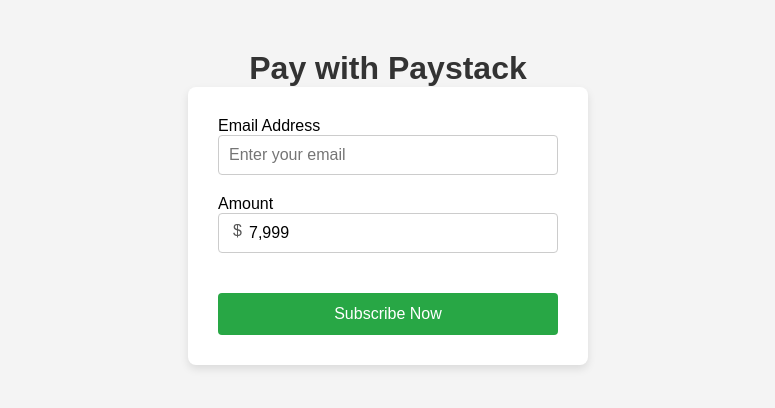
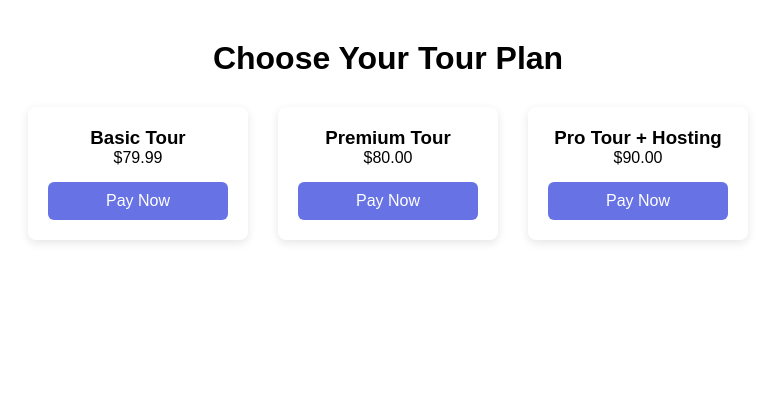
Before and after one commit to okunadeAdeola/second-buyer, a React (Vite) app: page /partpay in a window 1280 px wide. Shown: the top 408 px of the page, without its empty margins (252-1027 px from the left). Built offline with nearby package versions, Linux system fonts and the light colour scheme.

Commit message:
first commit

```diff
--- a/src/components/PartPay.jsx
+++ b/src/components/PartPay.jsx
@@ -1,69 +1,48 @@
-import React, { useState } from "react";
+import React from 'react';
+import axios from 'axios';
 
-const PaystackPaymentForm = () => {
-  const [email, setEmail] = useState("");
-  const [amount, setAmount] = useState("7,999"); // $3,999
+const products = [
+  { name: 'Basic Tour', price: 7999, quantity: 1 },
+  { name: 'Premium Tour', price: 8000, quantity: 1 },
+  { name: 'Pro Tour + Hosting', price: 9000, quantity: 1 },
+];
 
-  const goToPayments = () => {
-    if (!email || !amount) {
-      alert("Please enter a valid email.");
-      return;
+const StripePayment = () => {
+  const handlePayment = async (product) => {
+    try {
+      const res = await axios.post('https://buyer-backend-1.onrender.com/create-checkout-session', {
+        items: [product],
+      });
+      window.location.href = res.data.url;
+    } catch (error) {
+      console.error('Payment error:', error);
+      alert('Failed to start payment. Please try again.');
     }
-
-    const handler = window.PaystackPop.setup({
-      key: import.meta.env.VITE_APP_PAYSTACK_KEY,
-      email: email,
-      amount: parseFloat(amount) * 100, // amount in kobo
-      currency: 'NGN',
-      callback: function (response) {
-        alert('Payment complete! Reference: ' + response.reference);
-      },
-      onClose: function () {
-        alert('Transaction was not completed, window closed.');
-      },
-    });
-
-    handler.openIframe();
   };
 
   return (
-    <div style={styles.body}>
-      <h1 style={styles.h1}>Pay with Paystack</h1>
-      <div id="paymentForm" style={styles.paymentForm}>
-        <label htmlFor="email">Email Address</label>
-        <input
-          type="email"
-          id="email-address"
-          value={email}
-          onChange={(e) => setEmail(e.target.value)}
-          placeholder="Enter your email"
-          style={styles.input}
-        />
-
-        <label htmlFor="amount">Amount</label>
-        <div style={styles.amountWrapper}>
-          <span style={styles.dollar}>$</span>
-          <input
-            type="text"
-            id="amount"
-            value={amount}
-            readOnly
-            style={{ ...styles.input, paddingLeft: "30px" }}
-          />
-        </div>
-
-        <button onClick={goToPayments} style={styles.button}>
-          Subscribe Now
-        </button>
+    <div style={styles.container}>
+      <h1>Choose Your Tour Plan</h1>
+      <div style={styles.products}>
+        {products.map((product, idx) => (
+          <div key={idx} style={styles.card}>
+            <h3>{product.name}</h3>
+            <p>${(product.price / 100).toFixed(2)}</p>
+            <button onClick={() => handlePayment(product)} style={styles.button}>
+              Pay Now
+            </button>
+          </div>
+        ))}
       </div>
 
-      {/* Custom focus styles for inputs */}
+      {/* Responsive styles */}
       <style>
         {`
-          #email-address:focus,
-          #amount:focus {
-            outline: none;
-            border-color: #888;
+          @media (max-width: 768px) {
+            .products-wrapper {
+              flex-direction: column;
+              align-items: center;
+            }
           }
         `}
       </style>
@@ -72,63 +51,38 @@
 };
 
 const styles = {
-  body: {
-    fontFamily: "Arial, sans-serif",
-    backgroundColor: "#f4f4f4",
-    margin: 0,
-    padding: 0,
-    minHeight: "100vh",
-    overflow: "hidden",
-    boxSizing: "border-box",
+  container: {
+    padding: '40px 20px',
+    fontFamily: 'Arial, sans-serif',
+    textAlign: 'center',
   },
-  h1: {
-    textAlign: "center",
-    color: "#333",
-    marginTop: "50px",
+  products: {
+    display: 'flex',
+    flexWrap: 'wrap',          // <-- allow wrapping on small screens
+    justifyContent: 'center',
+    gap: '30px',
+    marginTop: '30px',
   },
-  paymentForm: {
-    width: "400px",
-    margin: "0 auto",
-    padding: "30px",
-    backgroundColor: "white",
-    boxShadow: "0 4px 8px rgba(0, 0, 0, 0.1)",
-    borderRadius: "8px",
-    boxSizing: "border-box",
-  },
-  input: {
-    width: "100%",
-    padding: "10px",
-    marginBottom: "20px",
-    border: "1px solid #ccc",
-    borderRadius: "4px",
-    fontSize: "16px",
-    boxSizing: "border-box",
-    borderOutline: 'none', // This line has no effect but left untouched as requested
-  },
-  amountWrapper: {
-    position: "relative",
-    marginBottom: "20px",
-  },
-  dollar: {
-    position: "absolute",
-    top: "30%",
-    left: "15px",
-    transform: "translateY(-50%)",
-    fontSize: "16px",
-    color: "#555",
+  card: {
+    backgroundColor: '#fff',
+    padding: '20px',
+    borderRadius: '8px',
+    boxShadow: '0 3px 10px rgba(0,0,0,0.1)',
+    width: '100%',
+    maxWidth: '220px',         // <-- make width flexible
+    boxSizing: 'border-box',
   },
   button: {
-    width: "100%",
-    padding: "12px",
-    backgroundColor: "#28a745",
-    color: "white",
-    fontSize: "16px",
-    border: "none",
-    borderRadius: "4px",
-    cursor: "pointer",
-    transition: "background-color 0.3s ease",
-    boxSizing: "border-box",
+    marginTop: '15px',
+    padding: '10px',
+    width: '100%',
+    fontSize: '16px',
+    backgroundColor: '#6772e5',
+    color: 'white',
+    border: 'none',
+    borderRadius: '6px',
+    cursor: 'pointer',
   },
 };
 
-export default PaystackPaymentForm;
+export default StripePayment;
--- a/src/components/Payment.jsx
+++ b/src/components/Payment.jsx
@@ -1,88 +1,184 @@
+// import React from 'react';
+// import axios from 'axios';
+
+// const products = [
+//   { name: 'Basic Tour', price: 3000, quantity: 1 },
+//   { name: 'Premium Tour', price: 3500, quantity: 1 },
+//   { name: 'Pro Tour + Hosting', price: 4000, quantity: 1 },
+// ];
+
+// const StripePayment = () => {
+//   const handlePayment = async (product) => {
+//     try {
+//       const res = await axios.post('https://buyer-backend-1.onrender.com/create-checkout-session', {
+//         items: [product],
+//       });
+//       window.location.href = res.data.url;
+//     } catch (error) {
+//       console.error('Payment error:', error);
+//       alert('Failed to start payment. Please try again.');
+//     }
+//   };
+
+//   return (
+//     <div style={styles.container}>
+//       <h1>Choose Your Tour Plan</h1>
+//       <div style={styles.products}>
+//         {products.map((product, idx) => (
+//           <div key={idx} style={styles.card}>
+//             <h3>{product.name}</h3>
+//             <p>${(product.price).toFixed(2)}</p>
+//             <button onClick={() => handlePayment(product)} style={styles.button}>
+//               Pay Now
+//             </button>
+//           </div>
+//         ))}
+//       </div>
+
+//       {/* Responsive styles */}
+//       <style>
+//         {`
+//           @media (max-width: 768px) {
+//             .products-wrapper {
+//               flex-direction: column;
+//               align-items: center;
+//             }
+//           }
+//         `}
+//       </style>
+//     </div>
+//   );
+// };
+
+// const styles = {
+//   container: {
+//     padding: '40px 20px',
+//     fontFamily: 'Arial, sans-serif',
+//     textAlign: 'center',
+//   },
+//   products: {
+//     display: 'flex',
+//     flexWrap: 'wrap',          // <-- allow wrapping on small screens
+//     justifyContent: 'center',
+//     gap: '30px',
+//     marginTop: '30px',
+//   },
+//   card: {
+//     backgroundColor: '#fff',
+//     padding: '20px',
+//     borderRadius: '8px',
+//     boxShadow: '0 3px 10px rgba(0,0,0,0.1)',
+//     width: '100%',
+//     maxWidth: '220px',         // <-- make width flexible
+//     boxSizing: 'border-box',
+//   },
+//   button: {
+//     marginTop: '15px',
+//     padding: '10px',
+//     width: '100%',
+//     fontSize: '16px',
+//     backgroundColor: '#6772e5',
+//     color: 'white',
+//     border: 'none',
+//     borderRadius: '6px',
+//     cursor: 'pointer',
+//   },
+// };
+
+// export default StripePayment;
 import React from 'react';
-import axios from 'axios';
 
 const products = [
-  { name: 'Basic Tour', price: 4900, quantity: 1 },
-  { name: 'Premium Tour', price: 9900, quantity: 1 },
-  { name: 'Pro Tour + Hosting', price: 14900, quantity: 1 },
+  {
+    name: 'Basic Tour',
+    price: '$3,999',
+    url: 'https://buy.stripe.com/test_example1'
+  },
+  {
+    name: 'Premium Tour',
+    price: '$7,999',
+    url: 'https://buy.stripe.com/test_example2'
+  },
+  {
+    name: 'Enterprise',
+    price: '$14,999',
+    url: 'https://buy.stripe.com/test_example3'
+  }
 ];
 
-const StripePayment = () => {
-  const handlePayment = async (product) => {
-    try {
-      const res = await axios.post('https://buyer-backend-1.onrender.com/create-checkout-session', {
-        items: [product],
-      });
-      window.location.href = res.data.url;
-    } catch (error) {
-      console.error('Payment error:', error);
-      alert('Failed to start payment. Please try again.');
-    }
-  };
-
+const Payment = () => {
   return (
     <div style={styles.container}>
-      <h1>Choose Your Tour Plan</h1>
-      <div style={styles.products}>
-        {products.map((product, idx) => (
-          <div key={idx} style={styles.card}>
-            <h3>{product.name}</h3>
-            <p>${(product.price / 100).toFixed(2)}</p>
-            <button onClick={() => handlePayment(product)} style={styles.button}>
-              Pay Now
-            </button>
+      <h2 style={styles.title}>Choose Your Plan</h2>
+      <p style={styles.subtitle}>Select the package that fits your needs</p>
+      <div style={styles.grid}>
+        {products.map((product, index) => (
+          <div key={index} style={styles.card}>
+            <h3 style={styles.cardTitle}>{product.name}</h3>
+            <p style={styles.cardPrice}>{product.price}</p>
+            <a href={product.url} target="_blank" rel="noopener noreferrer">
+              <button style={styles.button}>Subscribe Now</button>
+            </a>
           </div>
         ))}
       </div>
-
-      {/* Responsive styles */}
-      <style>
-        {`
-          @media (max-width: 768px) {
-            .products-wrapper {
-              flex-direction: column;
-              align-items: center;
-            }
-          }
-        `}
-      </style>
     </div>
   );
 };
 
 const styles = {
   container: {
-    padding: '40px 20px',
-    fontFamily: 'Arial, sans-serif',
+    padding: '60px 20px',
+    fontFamily: `'Segoe UI', Tahoma, Geneva, Verdana, sans-serif`,
     textAlign: 'center',
+    background: '#f9fafe'
   },
-  products: {
+  title: {
+    fontSize: '36px',
+    fontWeight: '700',
+    color: '#222',
+    marginBottom: '10px'
+  },
+  subtitle: {
+    fontSize: '18px',
+    color: '#555',
+    marginBottom: '40px'
+  },
+  grid: {
     display: 'flex',
-    flexWrap: 'wrap',          // <-- allow wrapping on small screens
     justifyContent: 'center',
     gap: '30px',
-    marginTop: '30px',
+    flexWrap: 'wrap'
   },
   card: {
     backgroundColor: '#fff',
-    padding: '20px',
-    borderRadius: '8px',
-    boxShadow: '0 3px 10px rgba(0,0,0,0.1)',
-    width: '100%',
-    maxWidth: '220px',         // <-- make width flexible
-    boxSizing: 'border-box',
+    padding: '30px 20px',
+    borderRadius: '16px',
+    boxShadow: '0 8px 30px rgba(0,0,0,0.08)',
+    width: '280px',
+    transition: 'transform 0.3s ease, box-shadow 0.3s ease',
+  },
+  cardTitle: {
+    fontSize: '22px',
+    marginBottom: '10px',
+    color: '#333',
+  },
+  cardPrice: {
+    fontSize: '20px',
+    color: '#1a73e8',
+    fontWeight: 'bold',
+    marginBottom: '20px'
   },
   button: {
-    marginTop: '15px',
-    padding: '10px',
-    width: '100%',
+    backgroundColor: '#1a73e8',
+    color: '#fff',
+    padding: '12px 20px',
+    border: 'none',
+    borderRadius: '8px',
     fontSize: '16px',
-    backgroundColor: '#6772e5',
-    color: 'white',
-    border: 'none',
-    borderRadius: '6px',
     cursor: 'pointer',
-  },
+    transition: 'background-color 0.3s ease'
+  }
 };
 
-export default StripePayment;
+export default Payment;
```
Also changed, not shown: src/assets/images/RP_Logotype_Black Transparent.png (added), src/assets/images/RP_Logotype_White Transparent.png (added).
